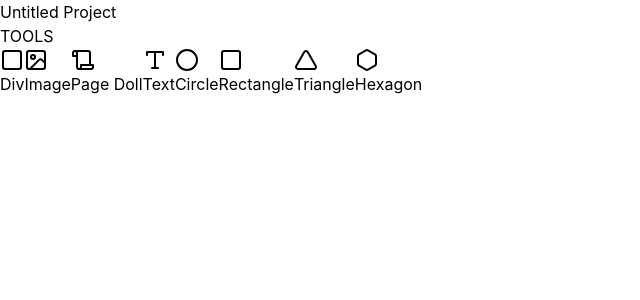
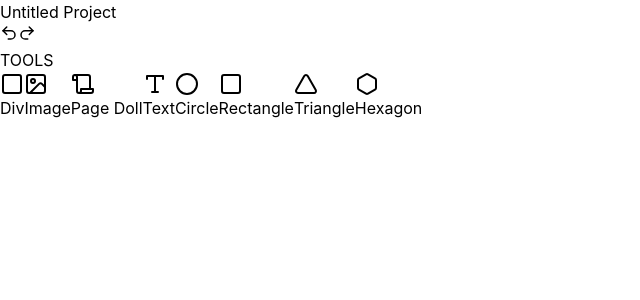
Before and after one commit to Fuzzydust/toyhouse-css-editor, a React (Vite) app: page / in a window 1280 px wide. Shown: the top 300 px of the page, without its empty margins (0-640 px from the left). Built offline with nearby package versions, Linux system fonts and the light colour scheme.

Commit message:
Updated App.tsx

```diff
--- a/src/App.tsx
+++ b/src/App.tsx
@@ -1,4 +1,4 @@
-import { useState } from 'react';
+import { useState, useEffect, useRef } from 'react';
 import Header from './components/Header';
 import Canvas from './components/Canvas';
 import Toolbar from './components/Toolbar';
@@ -19,8 +19,58 @@ function App() {
   });
 
   const [selectedElementId, setSelectedElementId] = useState<string | null>(null);
+  const [history, setHistory] = useState<Project[]>([]);
+  const [historyIndex, setHistoryIndex] = useState(-1);
+  const isUndoRedoAction = useRef(false);
 
   const selectedElement = project.elements.find((el) => el.id === selectedElementId);
+
+  useEffect(() => {
+    if (isUndoRedoAction.current) {
+      isUndoRedoAction.current = false;
+      return;
+    }
+
+    setHistory((prev) => {
+      const newHistory = prev.slice(0, historyIndex + 1);
+      newHistory.push(project);
+      return newHistory.slice(-50);
+    });
+    setHistoryIndex((prev) => Math.min(prev + 1, 49));
+  }, [project]);
+
+  useEffect(() => {
+    const handleKeyDown = (e: KeyboardEvent) => {
+      if ((e.ctrlKey || e.metaKey) && e.key === 'z' && !e.shiftKey) {
+        e.preventDefault();
+        undo();
+      } else if ((e.ctrlKey || e.metaKey) && (e.key === 'y' || (e.key === 'z' && e.shiftKey))) {
+        e.preventDefault();
+        redo();
+      }
+    };
+
+    window.addEventListener('keydown', handleKeyDown);
+    return () => window.removeEventListener('keydown', handleKeyDown);
+  }, [historyIndex, history]);
+
+  const undo = () => {
+    if (historyIndex > 0) {
+      isUndoRedoAction.current = true;
+      const previousState = history[historyIndex - 1];
+      setProject(previousState);
+      setHistoryIndex((prev) => prev - 1);
+    }
+  };
+
+  const redo = () => {
+    if (historyIndex < history.length - 1) {
+      isUndoRedoAction.current = true;
+      const nextState = history[historyIndex + 1];
+      setProject(nextState);
+      setHistoryIndex((prev) => prev + 1);
+    }
+  };
 
   const addElement = (element: CanvasElement) => {
     setProject((prev) => ({
@@ -105,6 +155,10 @@ function App() {
         onProjectUpdate={updateCanvasSettings}
         onPageChange={changePage}
         onPageAdd={addPage}
+        onUndo={undo}
+        onRedo={redo}
+        canUndo={historyIndex > 0}
+        canRedo={historyIndex < history.length - 1}
       />
 
       <div className="flex-1 flex overflow-hidden">
--- a/src/components/Header.tsx
+++ b/src/components/Header.tsx
@@ -1,18 +1,42 @@
 import { Project } from '../types';
+import { Undo2, Redo2 } from 'lucide-react';
 
 interface HeaderProps {
   project: Project;
   onProjectUpdate: (updates: Partial<Project>) => void;
   onPageChange: (pageId: string) => void;
   onPageAdd: () => void;
+  onUndo: () => void;
+  onRedo: () => void;
+  canUndo: boolean;
+  canRedo: boolean;
 }
 
-export default function Header({ project }: HeaderProps) {
+export default function Header({ project, onUndo, onRedo, canUndo, canRedo }: HeaderProps) {
   return (
     <header className="bg-slate-900 border-b border-slate-700 px-6 py-4">
       <div className="flex items-center justify-between">
         <div className="flex items-center gap-4">
           <h1 className="text-xl font-bold text-white">{project.name}</h1>
+
+          <div className="flex items-center gap-2 ml-8">
+            <button
+              onClick={onUndo}
+              disabled={!canUndo}
+              className="p-2 rounded-lg hover:bg-slate-700 text-slate-300 hover:text-white disabled:opacity-30 disabled:cursor-not-allowed transition-colors"
+              title="Undo (Ctrl+Z)"
+            >
+              <Undo2 size={18} />
+            </button>
+            <button
+              onClick={onRedo}
+              disabled={!canRedo}
+              className="p-2 rounded-lg hover:bg-slate-700 text-slate-300 hover:text-white disabled:opacity-30 disabled:cursor-not-allowed transition-colors"
+              title="Redo (Ctrl+Y)"
+            >
+              <Redo2 size={18} />
+            </button>
+          </div>
         </div>
       </div>
     </header>
```
